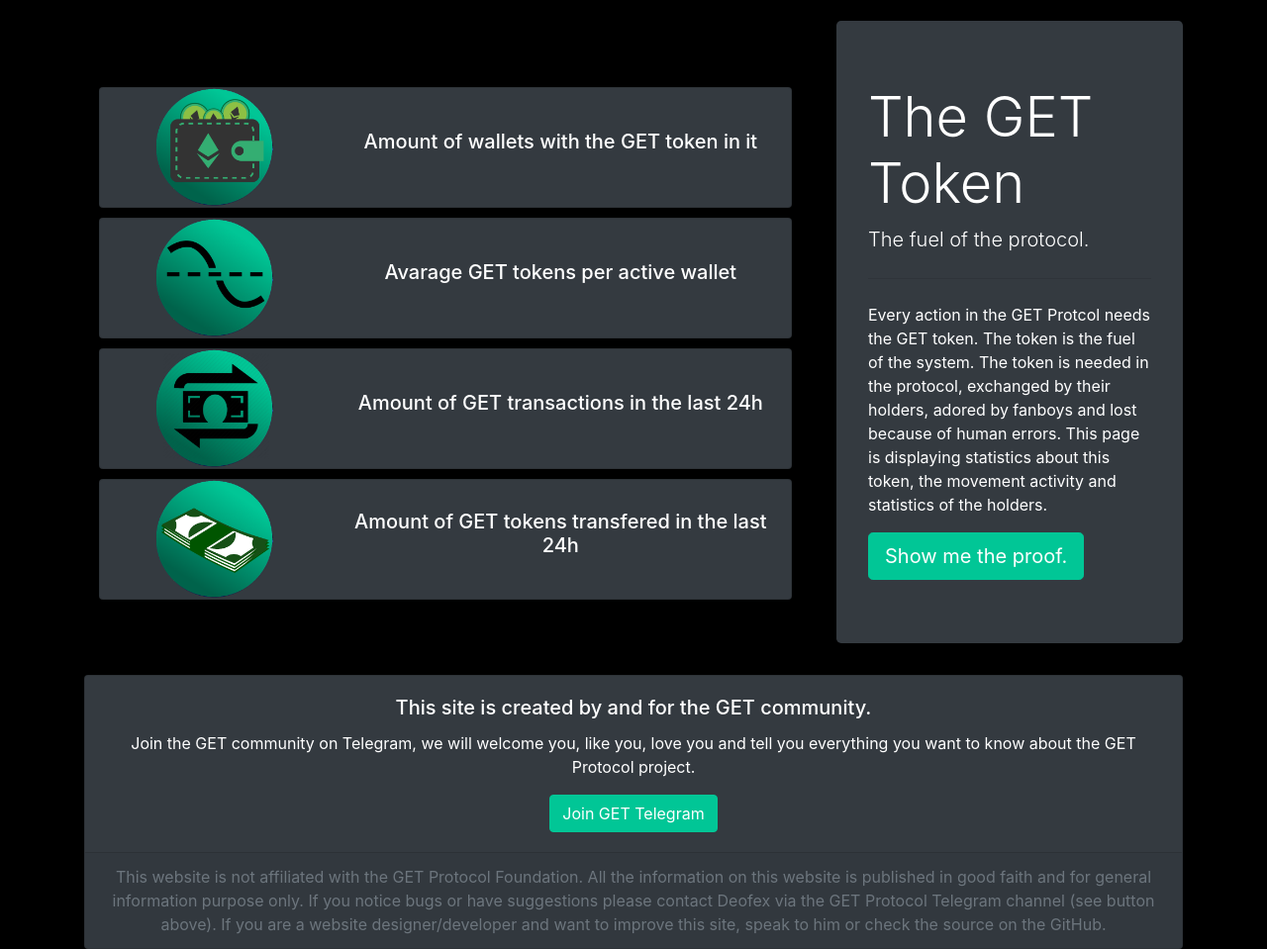
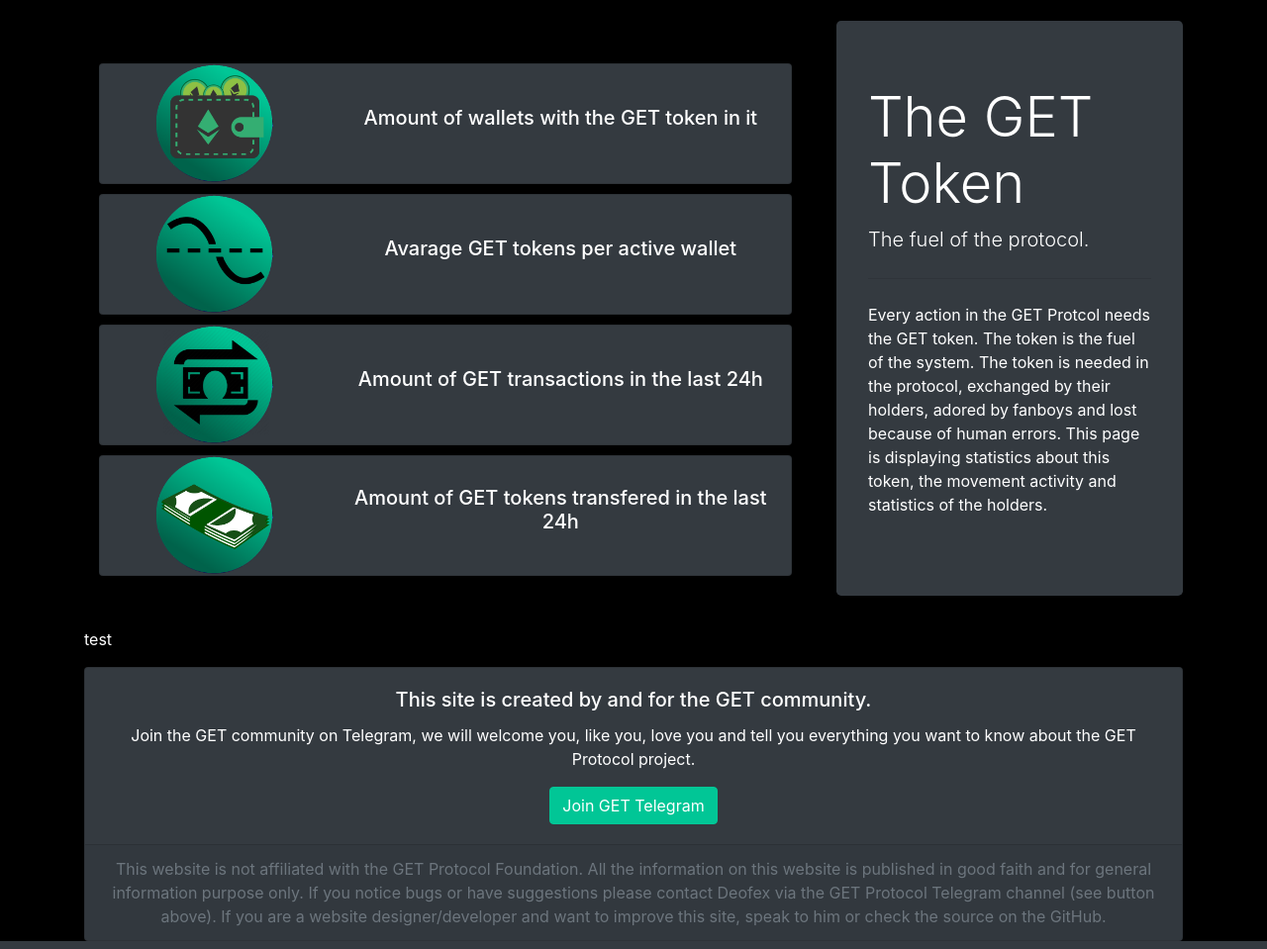
Before and after one commit to Deofex/GETStateChange, a Django app: template hodlers/templates/hodlers/hodlers.html in a window 1280 px wide. Shown: the part 59-1018 px from the top of the page at 99% size. Run offline with Django 3.2, Linux system fonts and the light colour scheme; the template is opened without the code that fills it, so the values that code supplies are empty; some libraries are stand-ins or nearby versions.

Commit message:
Template change

```diff
--- a/hodlers/templates/hodlers/hodlers.html
+++ b/hodlers/templates/hodlers/hodlers.html
@@ -3,6 +3,18 @@
 {% load i18n %}
 {% block content %}
 <div class="row align-items-center">
+    <div class="col-lg-4 order-md-last">
+        <div class="jumbotron">
+            <h1 class="display-4">{% trans "The GET Token" %}</h1>
+            <p class="lead">
+                {% trans "The fuel of the protocol." %}
+            </p>
+            <hr class="my-4">
+            <p>
+                {% trans "Every action in the GET Protcol needs the GET token. The token is the fuel of the system. The token is needed in the protocol, exchanged by their holders, adored by fanboys and lost because of human errors. This page is displaying statistics about this token, the movement activity and statistics of the holders." %}
+            </p>
+        </div>
+    </div>
     <div class="col">
         <div class="col align-items-center">
             <div class="card graph">
@@ -80,19 +92,10 @@
             </div>
         </div>
     </div>
-    <div class="col-lg-4">
-        <div class="jumbotron">
-            <h1 class="display-4">{% trans "The GET Token" %}</h1>
-            <p class="lead">
-                {% trans "The fuel of the protocol." %}
-            </p>
-            <hr class="my-4">
-            <p>
-                {% trans "Every action in the GET Protcol needs the GET token. The token is the fuel of the system. The token is needed in the protocol, exchanged by their holders, adored by fanboys and lost because of human errors. This page is displaying statistics about this token, the movement activity and statistics of the holders." %}
-            </p>
-            <a class="btn btn-primary btn-lg" href="{% url 'page_statechanges' %}"
-                role="button">{% trans "Show me the proof." %}</a>
-        </div>
+</div>
+<div class="row">
+    <div class="col">
+        <p>test</p>
     </div>
 </div>
 
```
